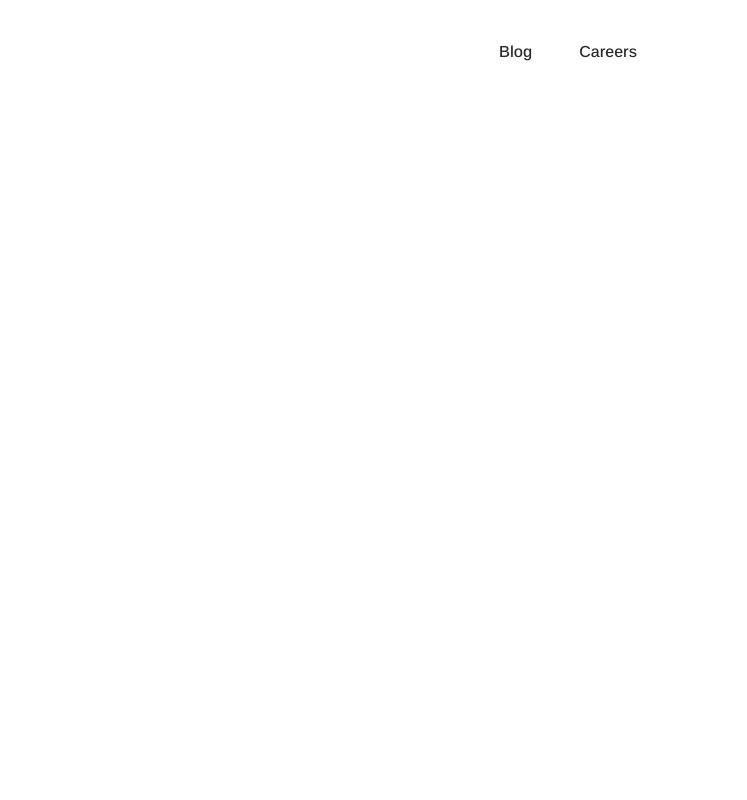
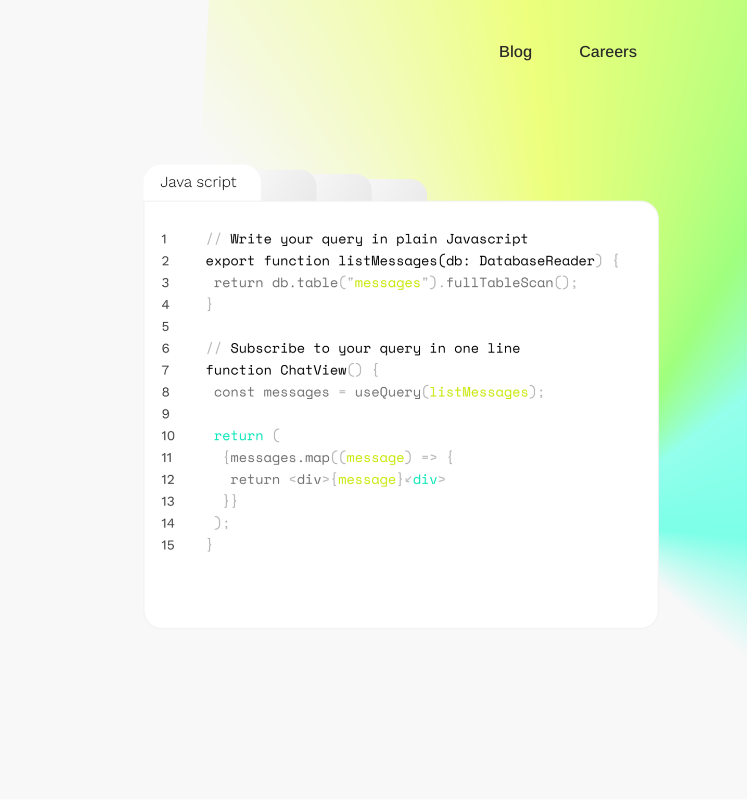
Before and after one commit to SlavaAndreievvvv/novex, a website: page index.html in a window 1280 px wide. Shown: the top 800 px of the page, 533-1280 px from the left. Drawn offline with nearby package versions, Linux system fonts and the light colour scheme; files that its build step writes are made by us from their sources; files whose address does not match are found by name.

Commit message:
🚑 fucking images

```diff
--- a/scss/components/_feedback-section.scss
+++ b/scss/components/_feedback-section.scss
@@ -42,7 +42,7 @@
     width: 100%;
     position: relative;
      &::after {
-      content: url(/assets/coma-up.svg);
+      content: url(../assets/coma-up.svg);
       position: absolute;
       transform: rotate(180deg);
       right: -22px;
--- a/scss/components/_hero-section.scss
+++ b/scss/components/_hero-section.scss
@@ -18,11 +18,11 @@
       right: 0;
       z-index: -1;
       @include background-image {
-       background-image: url("assets/BG-phone.png");
+       background-image: url("../assets/BG-phone.png");
      }
      @include media("tablet") {
       background-position: 40% 0%;
-      background-image: url("assets/BG.png");
+      background-image: url("../assets/BG.png");
     }
      @include media("tablet-medium") {
       background-position: 50% 0%;
```
